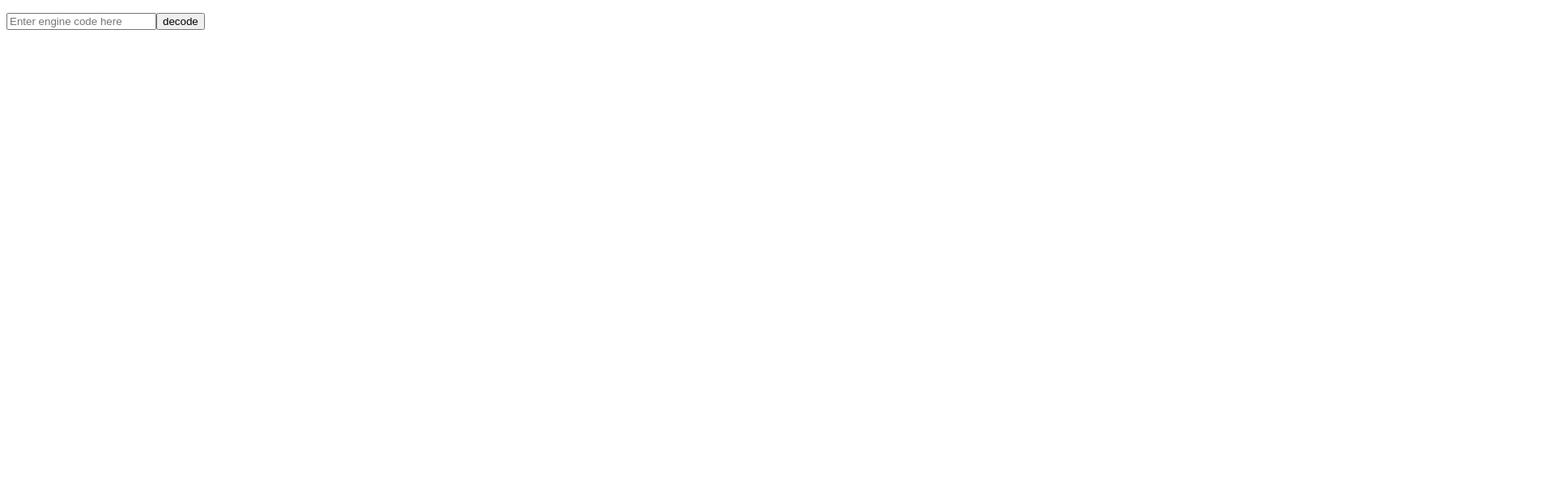
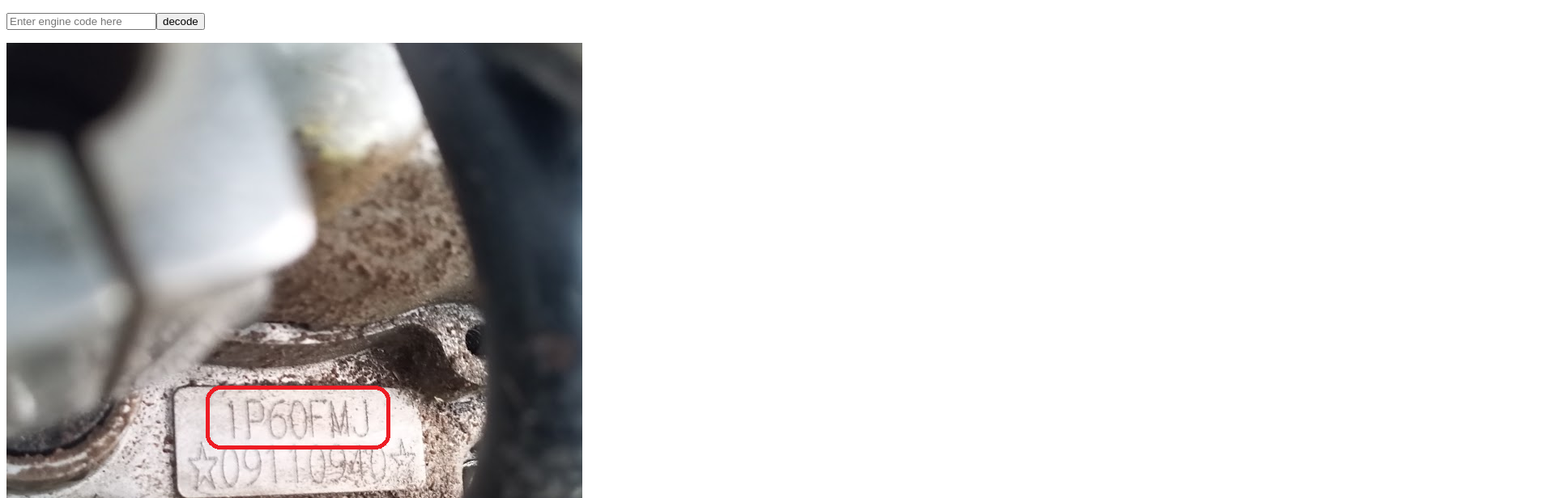
Before and after one commit to dmonizer/chinamotors, a plain HTML site: page index.html in a window 1280 px wide. Shown: the top 616 px of the page at 81% size, 1920 px wide, since content can reach past the window. Drawn offline with Linux system fonts and the light colour scheme.

Commit message:
Update index.html

```diff
--- a/index.html
+++ b/index.html
@@ -20,6 +20,7 @@
   <!-- your content here... -->
   <p><input type="text" id="engineCode" placeholder="Enter engine code here"><button id="go">decode</button></p>
   <p id="result"></p>
+  <img src="engine_code_example.png">
   <script src="manufacturers.js"></script>
   <script src="script.js"></script>
   <script>
```
